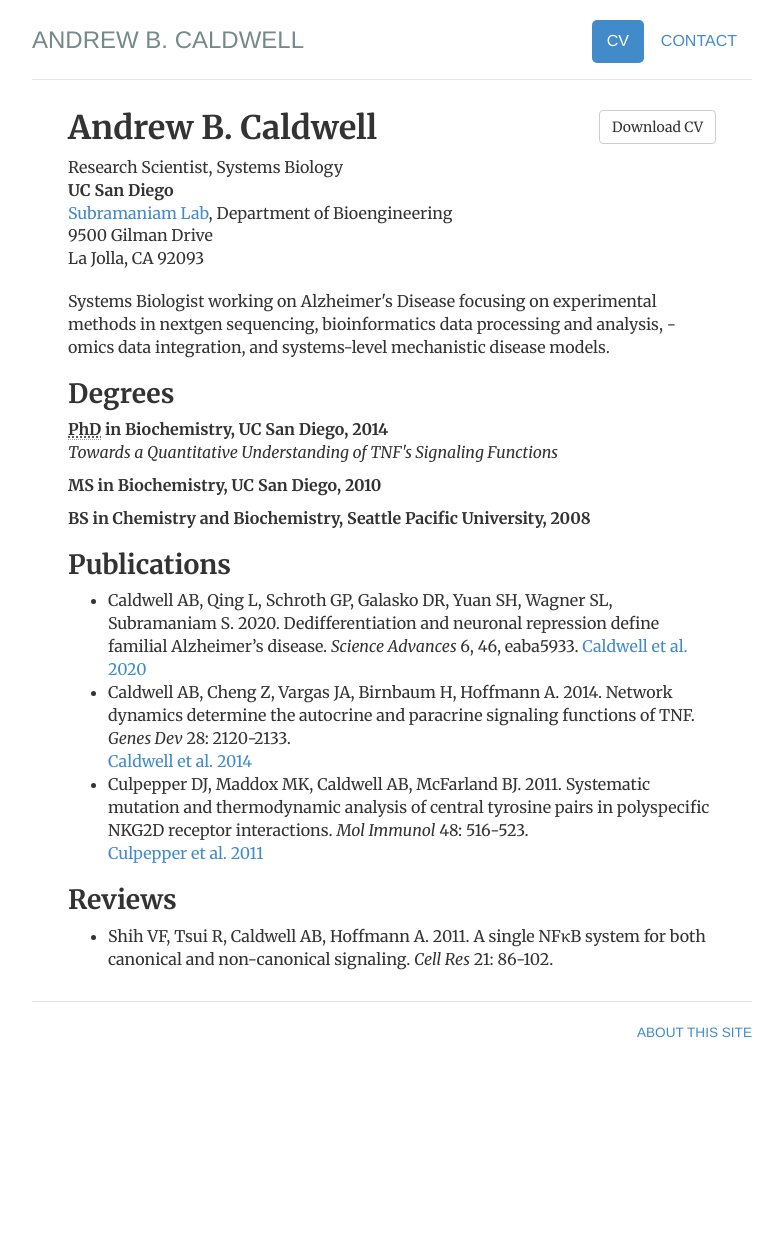
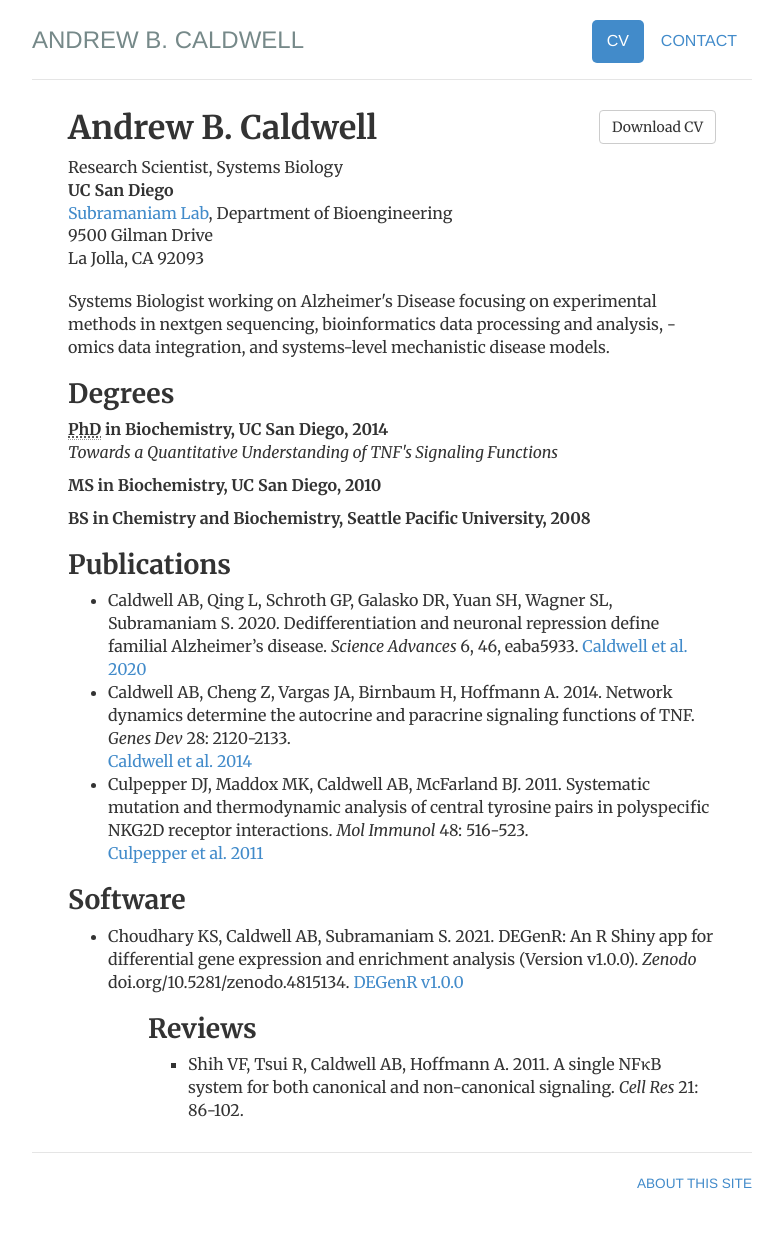
Before and after one commit to andrewbcaldwell/andrewbcaldwell.github.io, a Jekyll site: the page built from cv/index.html, in a window 1280 px wide. Shown: the whole page, without its empty margins (248-1031 px from the left). Built offline with Jekyll 4.4.1, drawn with Linux system fonts in a browser that asks for light colours; before the commit the page ends 1093 px from its top, so only the background shows below that.

Commit message:
Update index.html
Add DEGenR link

```diff
--- a/cv/index.html
+++ b/cv/index.html
@@ -37,6 +37,10 @@ description: Current CV for Andrew B. Caldwell.
 				<li>Caldwell AB, Cheng Z, Vargas JA, Birnbaum H, Hoffmann A. 2014. Network dynamics determine the autocrine and paracrine signaling functions of TNF. <i>Genes Dev</i> 28: 2120-2133.</li> <a href="http://genesdev.cshlp.org/content/28/19/2120.full">Caldwell et al. 2014</a></li>
 				<li>Culpepper DJ, Maddox MK, Caldwell AB, McFarland BJ. 2011. Systematic mutation and thermodynamic analysis of central tyrosine pairs in polyspecific NKG2D receptor interactions. <i>Mol Immunol</i> 48: 516-523.</li> <a href="https://www.sciencedirect.com/science/article/pii/S0161589010005870?via%3Dihub">Culpepper et al. 2011</a></li>
                 		</ul>
+				<h2>Software</h2>
+				<ul>
+				<li>Choudhary KS, Caldwell AB, Subramaniam S. 2021. DEGenR: An R Shiny app for differential gene expression and enrichment analysis (Version v1.0.0). <i>Zenodo</i> doi.org/10.5281/zenodo.4815134. <a href="http://doi.org/10.5281/zenodo.4815134">DEGenR v1.0.0</a></li>
+				<ul>
 				<h2>Reviews</h2>
 				<ul>
 				<li>Shih VF, Tsui R, Caldwell AB, Hoffmann A. 2011. A single NFκB system for both canonical and non-canonical signaling. <i>Cell Res</i> 21: 86-102.</li>
```
